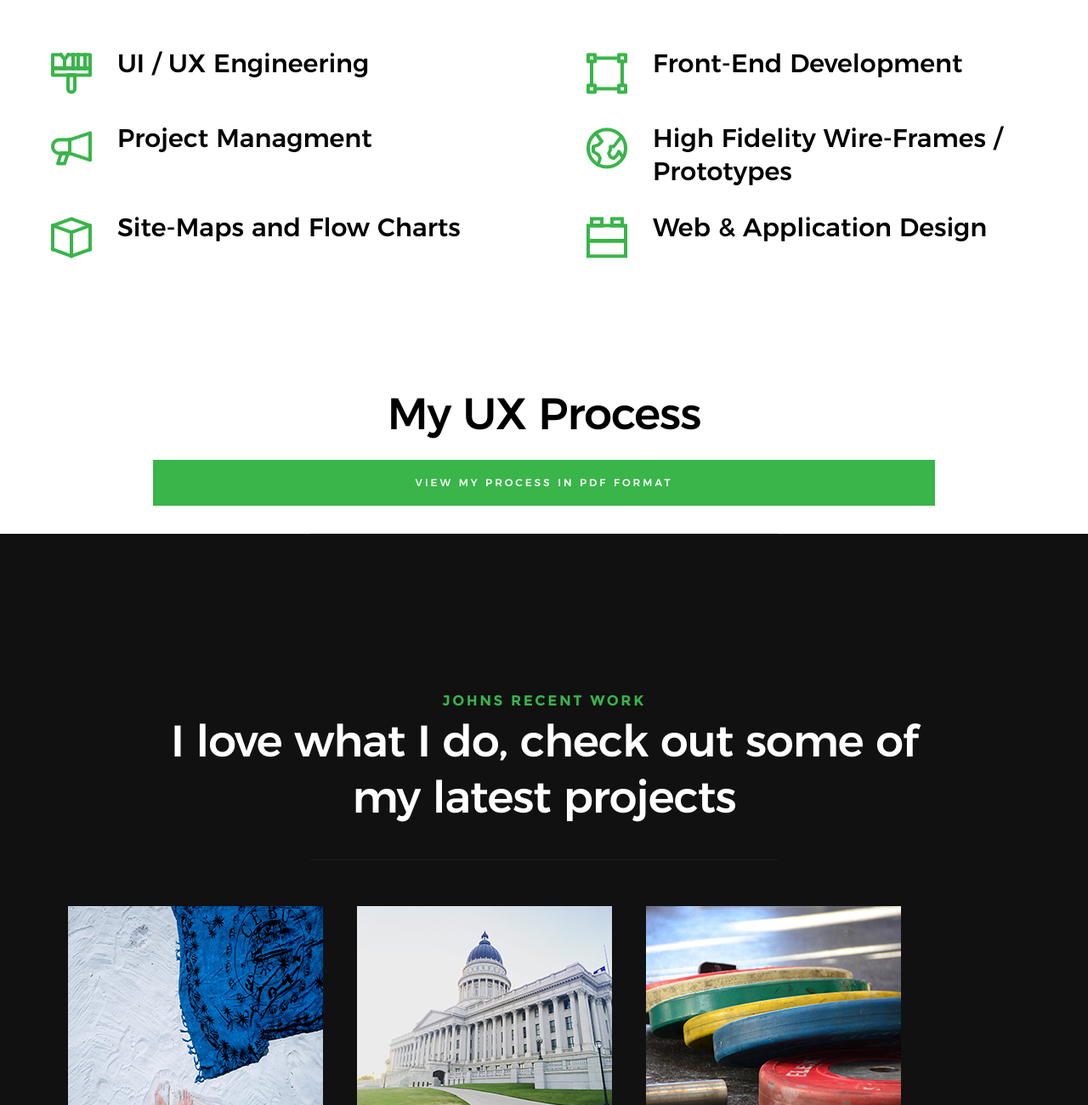
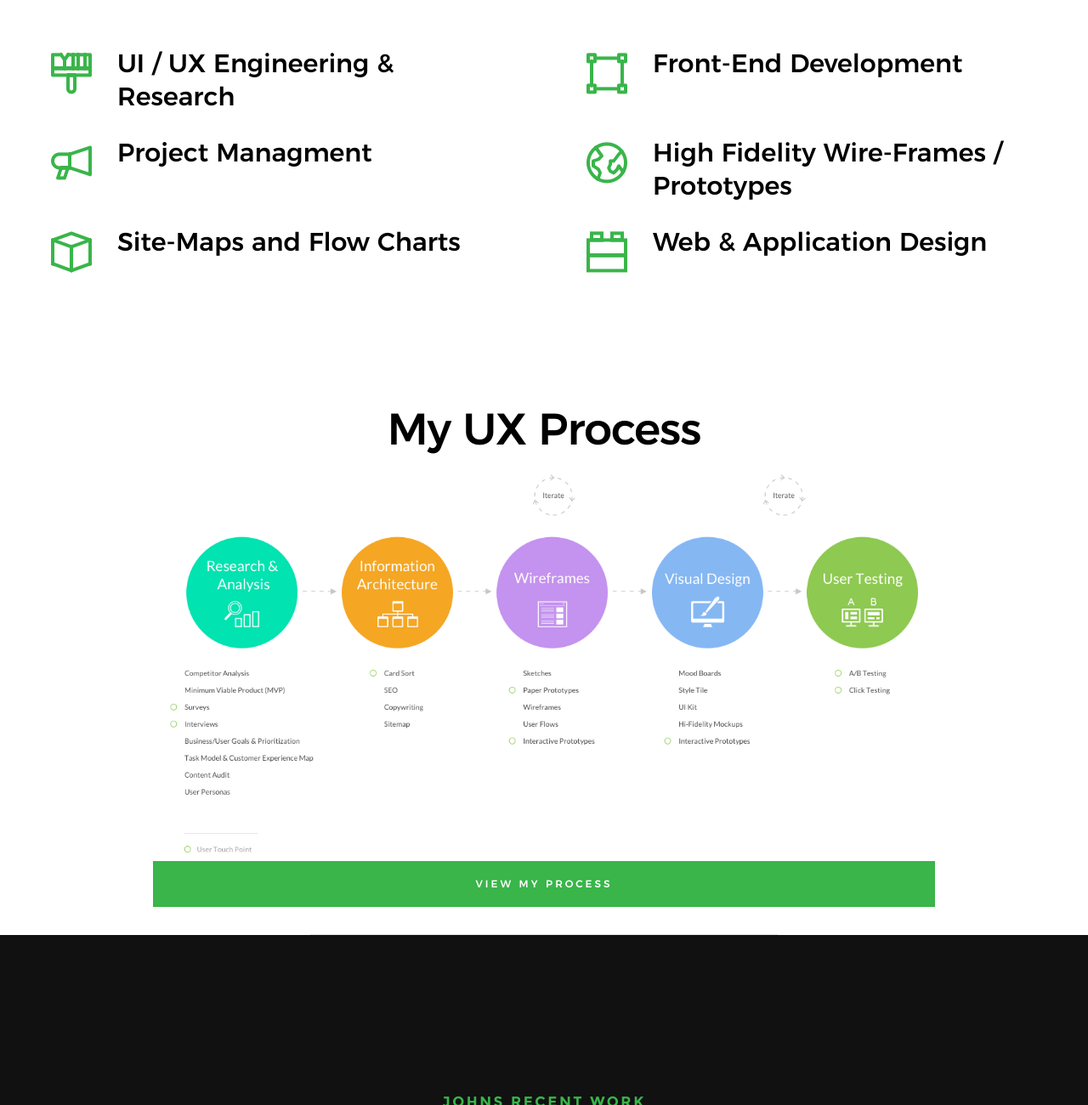
Before and after one commit to JohnCarter09/1-portfolio, a plain HTML site: page glint/index.html in a window 1280 px wide. Shown: the part 3025-4325 px from the top of the page at 85% size. Drawn offline with Linux system fonts and the light colour scheme; files whose address does not match are found by name.

Commit message:
UI updates

```diff
--- a/glint/index.html
+++ b/glint/index.html
@@ -181,7 +181,7 @@
                     <i class="icon-paint-brush"></i>
                 </div>
                 <div class="service-text">
-                    <h3 class="h2">UI / UX Engineering</h3>
+                    <h3 class="h2">UI / UX Engineering & Research</h3>
                 </div>
             </div>
 
@@ -238,7 +238,11 @@
             <div class="col-full">
 
                 <h1 class="display-2">My UX Process</h1>
-                <a class="btn btn--primary full-width" href="images/avatars/My-Process-2.pdf" target="about_blank">View My Process in PDF Format</a>
+                <div class="col-12">
+                          <img src="images/avatars/1.png" alt="Author image" class="testimonials__avatar">
+
+                </div>
+                <a class="btn btn--primary full-width" href="images/avatars/My-Process-2.pdf" target="about_blank">View My Process</a>
             </div>
         </div> <!-- end section-header -->
 
```
Also changed, not shown: glint/images/avatars/1.png (added), 3 other files.
